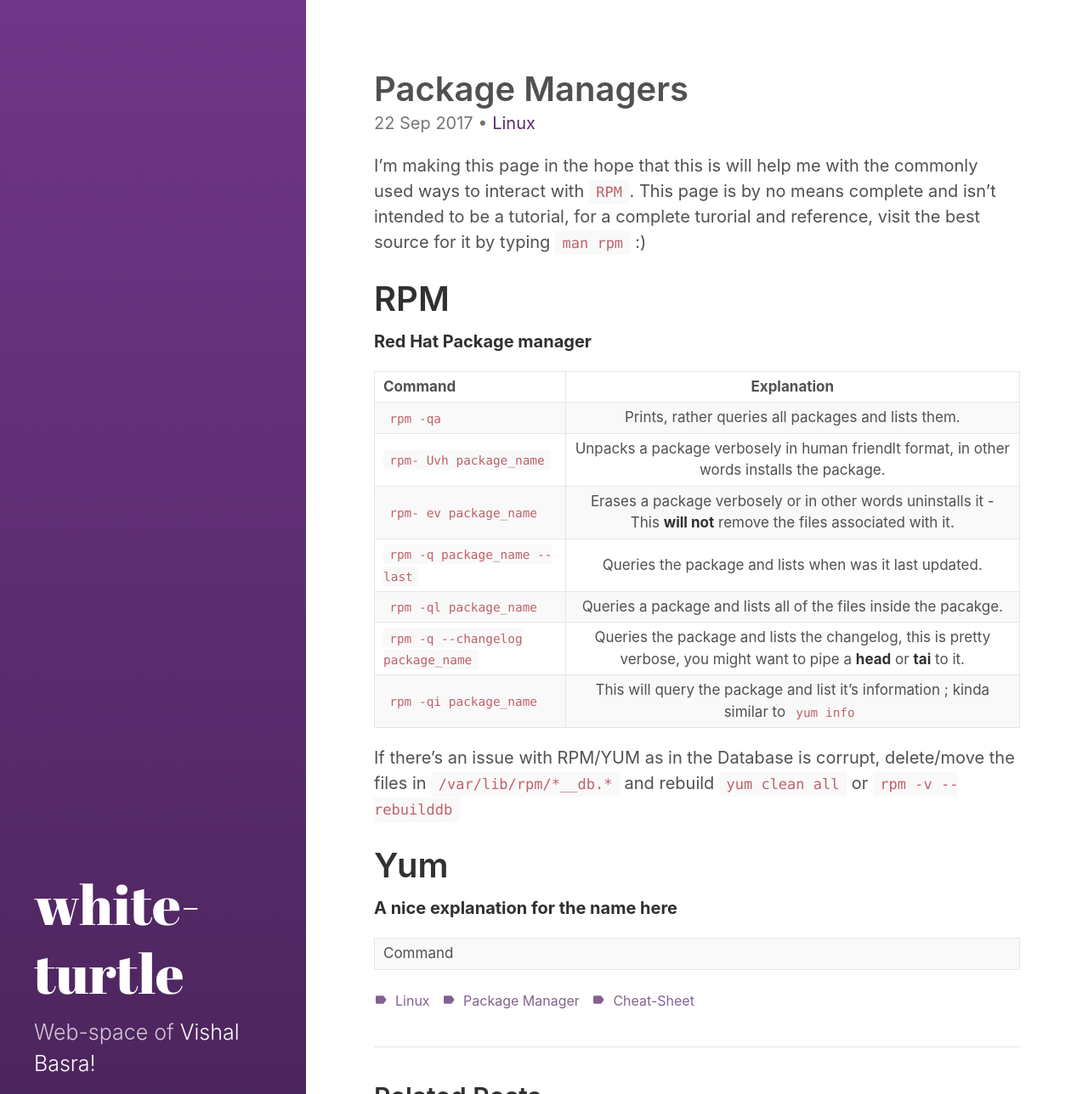
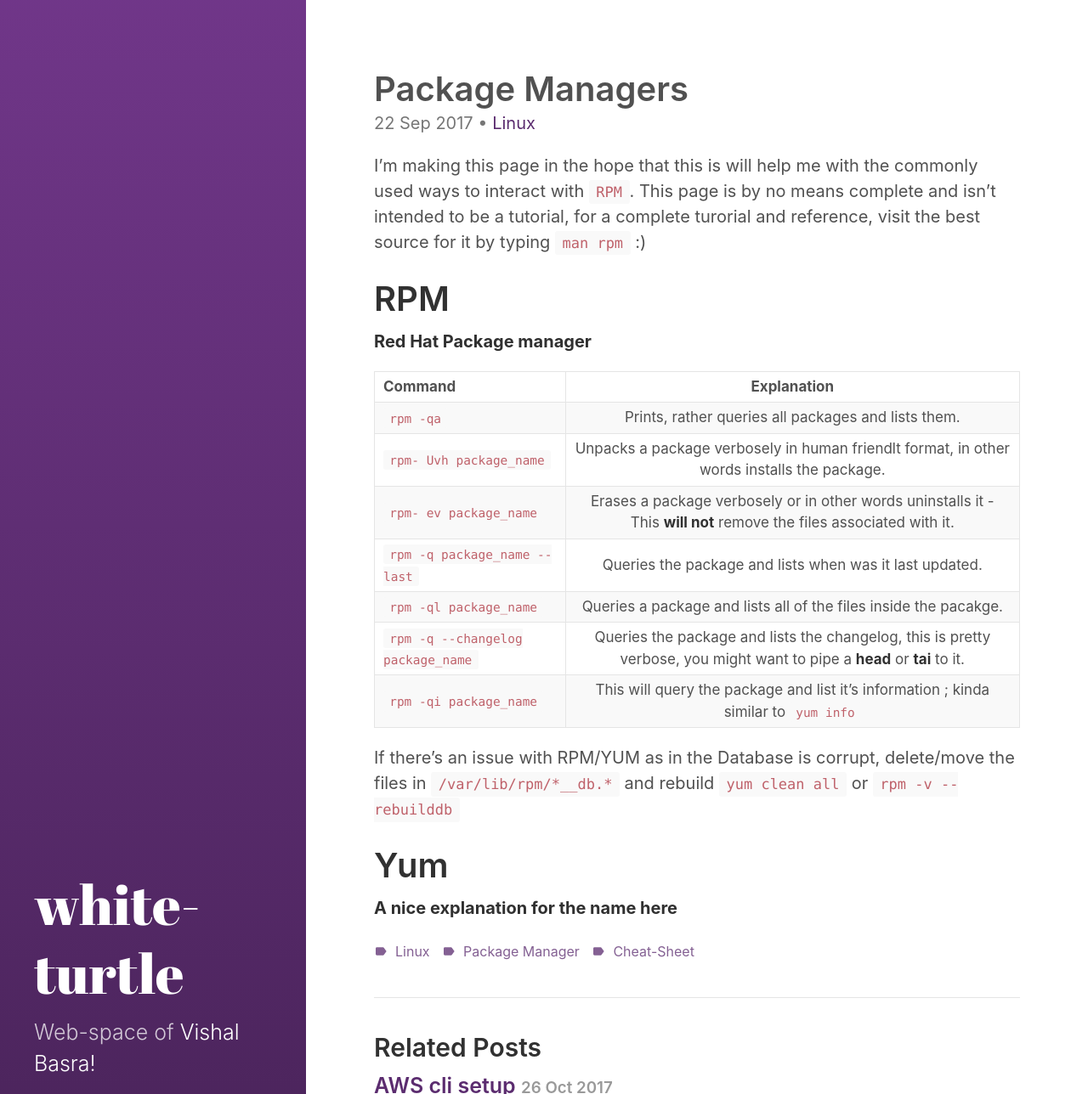
Before and after one commit to vishalbasra/vishalbasra.github.io, a Jekyll site: the page built from _posts/2017-09-22-Package-Manager-Starters.md, in a window 1280 px wide, cut to the strip 0-1288 px from the top of the page. Shown: the whole strip at 85% size. Built offline with Jekyll 4.4.1, drawn with Linux system fonts in a browser that asks for light colours.

Commit message:
Fixing yum

```diff
--- a/_posts/2017-09-22-Package-Manager-Starters.md
+++ b/_posts/2017-09-22-Package-Manager-Starters.md
@@ -35,5 +35,3 @@
 # Yum
 
 **A nice explanation for the name here**
-
-| Command    |
```
